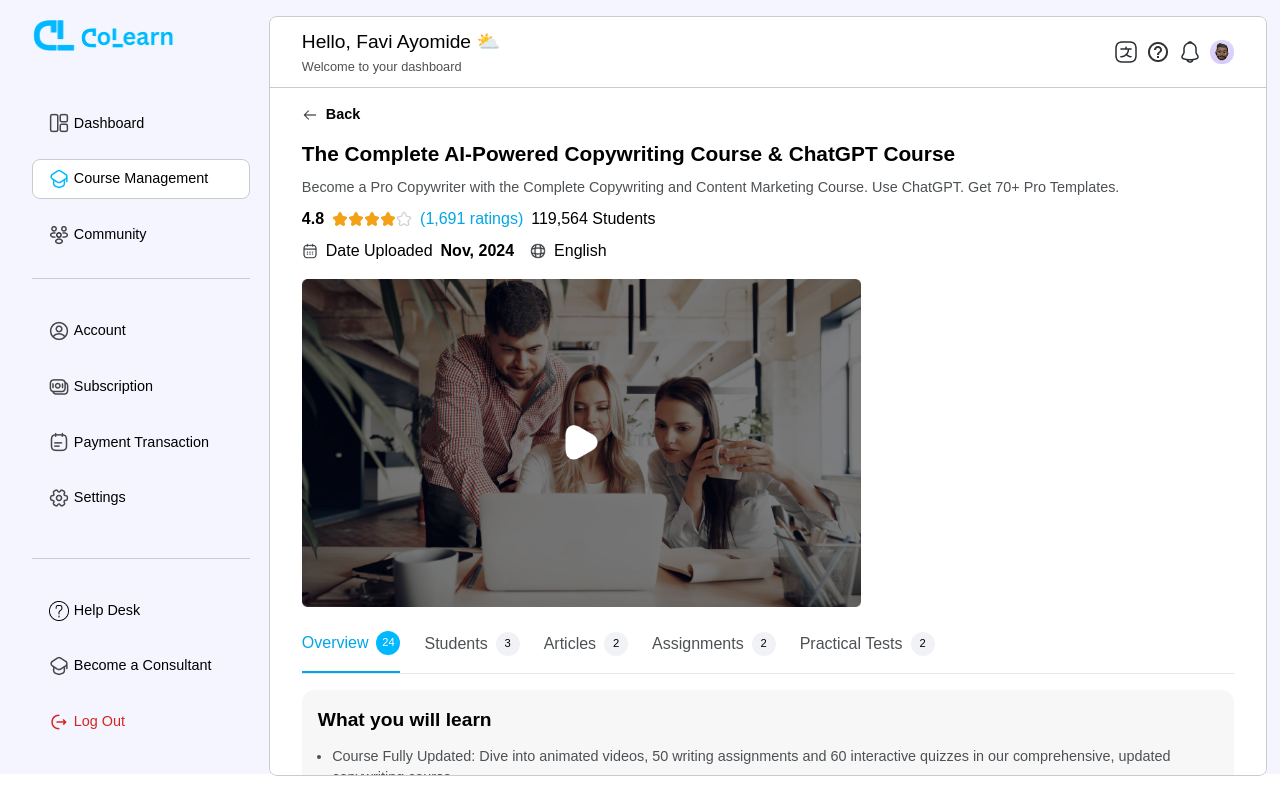
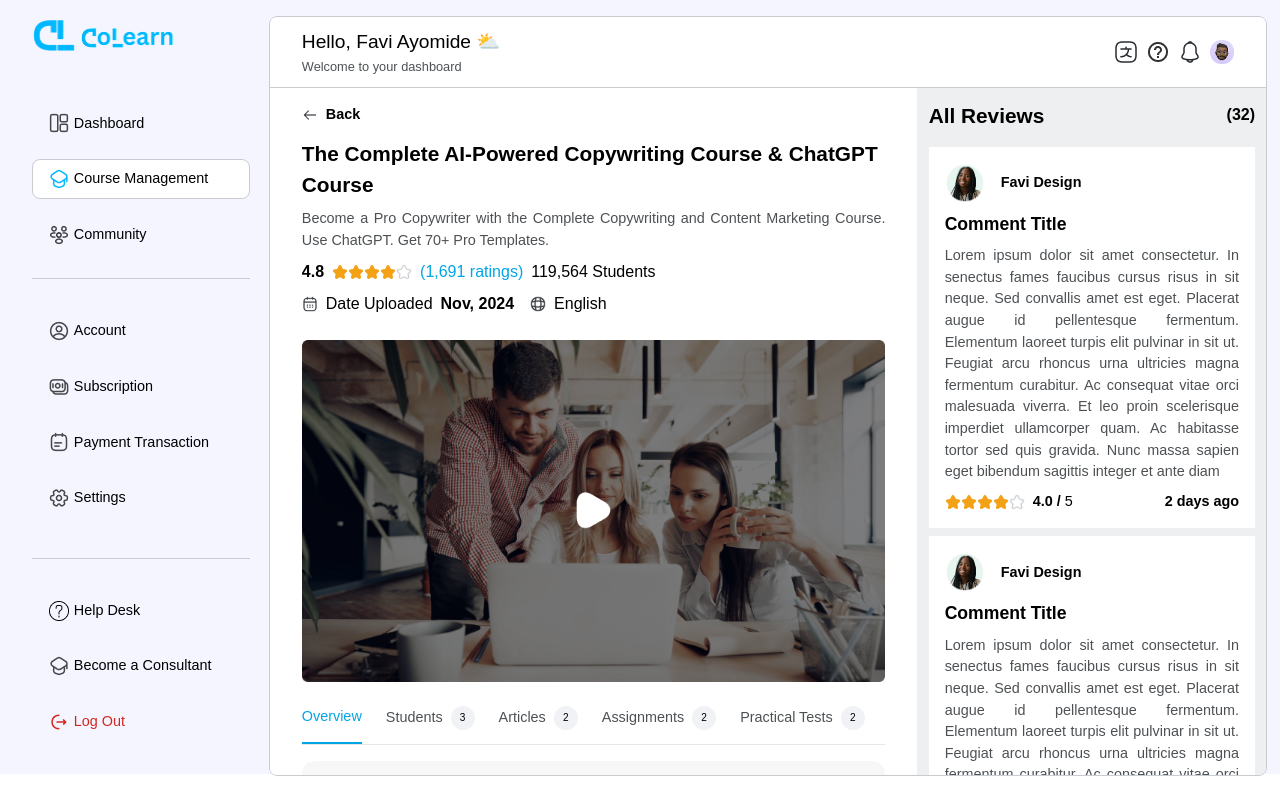
Before and after one commit to TemidayoVictor/colearn, a Next.js app: page /instructors/course-page in a window 1280 px wide. Built offline with nearby package versions, Linux system fonts and the light colour scheme.

Commit message:
course page

```diff
--- a/app/components/Instructors/CourseContent.tsx
+++ b/app/components/Instructors/CourseContent.tsx
@@ -19,6 +19,7 @@ const CourseContent = () => {
                 <p className="text-[.9rem] font-semibold">Back</p>
             </Link>
 
+            <div className="flex flex-col gap-2">
                 <div className="mt-3 flex flex-col gap-2">
 
                     <h2 className="title-2">The Complete AI-Powered Copywriting Course & ChatGPT Course</h2>
@@ -115,9 +116,11 @@ const CourseContent = () => {
                         alt="Colearn Logo"
                         width={778}
                         height={456}
-                    className="object-contain blog-hero-left"
+                        className="object-contain"
                     />
                 </div>
+            </div>
+
         </div>
     )
 }
--- a/app/components/Instructors/CourseContentBody.tsx
+++ b/app/components/Instructors/CourseContentBody.tsx
@@ -11,11 +11,11 @@ const CourseContentBody = () => {
             <CourseContent />
             <div className="in-nav mt-[1.5em] flex items-center justify-between">
                 <div className="in-nav two scrollable">
-                    <span className={`in-nav-link flex gap-2 items-center two color-grey-text ${selectedTab == 'overview' ? 'active' : ''}`} onClick={() => setSelectedTab('overview')}> <span>Overview</span> <span className="number">24</span></span>
-                    <span className={`in-nav-link flex gap-2 items-center two color-grey-text ${selectedTab == 'students' ? 'active' : ''}`} onClick={() => setSelectedTab('students')}> <span>Students</span> <span className="number">3</span></span>
-                    <span className={`in-nav-link flex gap-2 items-center two color-grey-text ${selectedTab == 'articles' ? 'active' : ''}`} onClick={() => setSelectedTab('articles')}> <span>Articles</span> <span className="number">2</span></span>
-                    <span className={`in-nav-link flex gap-2 items-center two color-grey-text ${selectedTab == 'assignments' ? 'active' : ''}`} onClick={() => setSelectedTab('assignments')}> <span>Assignments</span> <span className="number">2</span></span>
-                    <span className={`in-nav-link flex gap-2 items-center two color-grey-text ${selectedTab == 'tests' ? 'active' : ''}`} onClick={() => setSelectedTab('tests')}> <span>Practical Tests</span> <span className="number">2</span></span>
+                    <span className={`in-nav-link three flex gap-2 items-center two color-grey-text ${selectedTab == 'overview' ? 'active' : ''}`} onClick={() => setSelectedTab('overview')}> <span>Overview</span></span>
+                    <span className={`in-nav-link three flex gap-2 items-center two color-grey-text ${selectedTab == 'students' ? 'active' : ''}`} onClick={() => setSelectedTab('students')}> <span>Students</span> <span className="number">3</span></span>
+                    <span className={`in-nav-link three flex gap-2 items-center two color-grey-text ${selectedTab == 'articles' ? 'active' : ''}`} onClick={() => setSelectedTab('articles')}> <span>Articles</span> <span className="number">2</span></span>
+                    <span className={`in-nav-link three flex gap-2 items-center two color-grey-text ${selectedTab == 'assignments' ? 'active' : ''}`} onClick={() => setSelectedTab('assignments')}> <span>Assignments</span> <span className="number">2</span></span>
+                    <span className={`in-nav-link three flex gap-2 items-center two color-grey-text ${selectedTab == 'tests' ? 'active' : ''}`} onClick={() => setSelectedTab('tests')}> <span>Practical Tests</span> <span className="number">2</span></span>
                 </div>
             </div>
 
--- a/app/components/Instructors/CourseContentReviews.tsx
+++ b/app/components/Instructors/CourseContentReviews.tsx
@@ -4,7 +4,11 @@ import ViewCoursesTestimonials from "../ViewCoursesTestimonials";
 
 const CourseContentReviews = () => {
     return (
-        <div>
+        <div className="course-content-reviews">
+            <div className="flex justify-between items-center mb-4">
+                <h2 className="title-2">All Reviews</h2>
+                <p className="font-semibold">(32)</p>
+            </div>
             <ViewCoursesTestimonials />
         </div>
     )
--- a/app/components/ViewCoursesTestimonials.tsx
+++ b/app/components/ViewCoursesTestimonials.tsx
@@ -3,10 +3,10 @@ import Image from "next/image";
 
 const ViewCoursesTestimonials = () => {
     return (
-        <div>
+        <div className="testimonials-container">
             {
                 [1,2,3].map((item, index) => (
-                    <div className="flex flex-col gap-2 mb-[1.5rem]" key={index}>
+                    <div className="flex flex-col gap-2 mb-[1.5rem] testimonial" key={index}>
                         <div className="flex items-center gap-4">
                             <Image
                                 aria-hidden
--- a/app/globals.css
+++ b/app/globals.css
@@ -346,6 +346,10 @@ input, textarea {
   font-weight: 500;
 }
 
+.in-nav-link.three {
+  font-size: .9rem;
+}
+
 .number {
   background-color: var(--grey-5);
   color: black;
@@ -364,7 +368,7 @@ input, textarea {
   color: var(--white);
 }
 
-.sidebar::-webkit-scrollbar, .main::-webkit-scrollbar {
+.sidebar::-webkit-scrollbar {
   width: 8px;
 }
 
@@ -1643,16 +1647,39 @@ svg.rdp-chevron {
 
 .main {
   background-color: var(--white);
-  position: absolute;
+  position: fixed;
   top: 2%;
   left: 21%;
   right: 1%;
-  max-height: 100vh;
-  overflow-y: scroll;
+  height: auto;
   bottom: 3%;
   border: 1px solid var(--grey-1);
   border-radius: .5em;
-  overflow-x: hidden;
+  overflow-y: auto;
+}
+
+.main::-webkit-scrollbar {
+  width: 8px;
+}
+
+.main::-webkit-scrollbar-track {
+  background: #f1f1f1;
+  border-radius: 10px;
+}
+
+.main::-webkit-scrollbar-thumb {
+  background-color: var(--color-primary-normal);
+  border-radius: 10px;
+}
+
+.main::-webkit-scrollbar-thumb:hover {
+  background-color:var(--color-primary-normal);;
+}
+
+/* Firefox */
+.main {
+  scrollbar-width: thin;
+  scrollbar-color: var(--color-primary-darker) #fff;
 }
 
 .user-header {
@@ -1865,6 +1892,36 @@ td {
 
 .upload-course-tab-content {
   width: 85%;
+}
+
+/* Course content */
+
+.course-content {
+  display: flex;
+  justify-content: space-between;
+}
+
+.course-content .left {
+  width: 65%;
+}
+
+.course-content .right {
+  width: 35%;
+}
+
+.course-content-reviews {
+  background-color: var(--grey-active);
+  padding: .7em;
+}
+
+.course-content-reviews .testimonial {
+  background-color: var(--white);
+  padding: 1em;
+  margin-bottom: .5em;
+}
+
+.course-content-reviews .testimonial p {
+  font-size: .9rem;
 }
 
 /* Footer */
@@ -2517,7 +2574,6 @@ td {
 
   .user-cover-mobile {
     margin-top: 4em;
-    border: 10 px solid green;
   }
 
   .sidebar {
@@ -2611,6 +2667,34 @@ td {
     width: 88%;
   }
 
+  .course-content {
+    flex-direction: column;
+  }
+
+  .course-content .left, .course-content .right {
+    width: 100%;
+  }
+
+  .course-content-reviews {
+    padding-inline: 1.3em;
+    background-color: var(--white);
+  }
+
+  .course-content-reviews .testimonials-container {
+    display: flex;
+    overflow-x: auto;
+    gap: 2em;
+    scroll-snap-type: x mandatory;
+    padding-bottom: 1em;
+    padding: 0;
+  }
+
+  .course-content-reviews .testimonial {
+    padding: 0;
+    min-width: 18rem;
+    scroll-snap-align: start;
+  }
+
   .footer-2, .footer-right {
     flex-direction: column;
     gap: 1em;
--- a/app/instructors/course-page/page.tsx
+++ b/app/instructors/course-page/page.tsx
@@ -1,14 +1,20 @@
 import React from "react";
 import UserLayout from "@/app/components/UserLayout";
 import CourseContentBody from "@/app/components/Instructors/CourseContentBody";
+import CourseContentReviews from "@/app/components/Instructors/CourseContentReviews";
 
 const CoursePage = () => {
     return (
         <div>
             <UserLayout>
                 <div>
-                    <div>
-                        <CourseContentBody />
+                    <div className="course-content">
+                        <div className="left">
+                            <CourseContentBody />
+                        </div>
+                        <div className="right">
+                            <CourseContentReviews />
+                        </div>
                     </div>
                 </div>
             </UserLayout>
```
Lines whose indentation alone changed are shown as unchanged.
